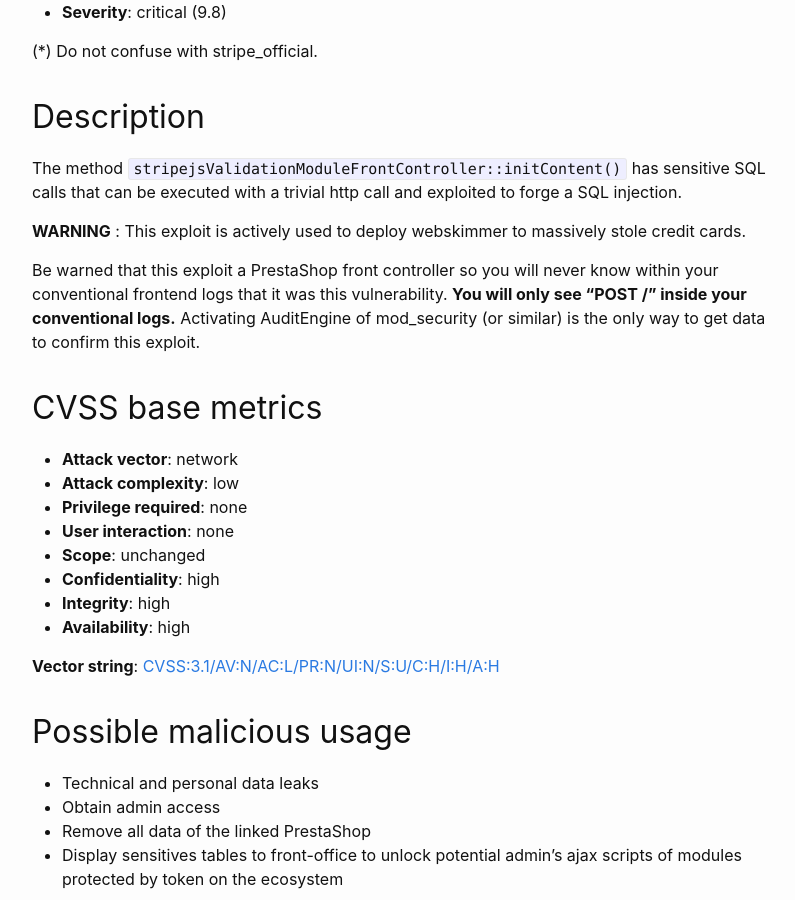
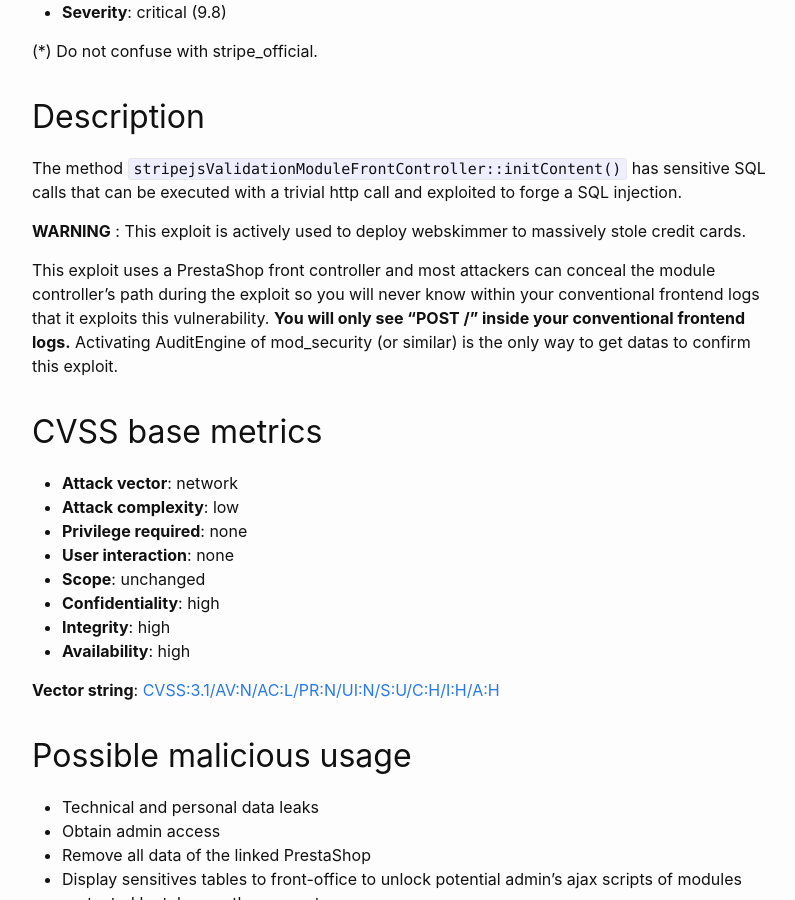
Before and after one commit to friends-of-presta/security-advisories, a Jekyll site: the page built from _posts/2023-03-01-stripejs.md, in a window 1280 px wide and 900 px high, scrolled down 660 px. Shown: the whole window, without its empty margins (238-1033 px from the left). Built offline with Jekyll 4.4.1, drawn with Linux system fonts in a browser that asks for light colours.

Commit message:
Update 2023-03-01-stripejs.md

```diff
--- a/_posts/2023-03-01-stripejs.md
+++ b/_posts/2023-03-01-stripejs.md
@@ -32,7 +32,7 @@ The method `stripejsValidationModuleFrontController::initContent()` has sensitiv
 
 **WARNING** : This exploit is actively used to deploy webskimmer to massively stole credit cards.
 
-Be warned that this exploit a PrestaShop front controller so you will never know within your conventional frontend logs that it was this vulnerability. **You will only see "POST /" inside your conventional logs.** Activating AuditEngine of mod_security (or similar) is the only way to get data to confirm this exploit.
+This exploit uses a PrestaShop front controller and most attackers can conceal the module controller's path during the exploit so you will never know within your conventional frontend logs that it exploits this vulnerability. **You will only see "POST /" inside your conventional frontend logs.** Activating AuditEngine of mod_security (or similar) is the only way to get datas to confirm this exploit.
 
 ## CVSS base metrics
 
```
